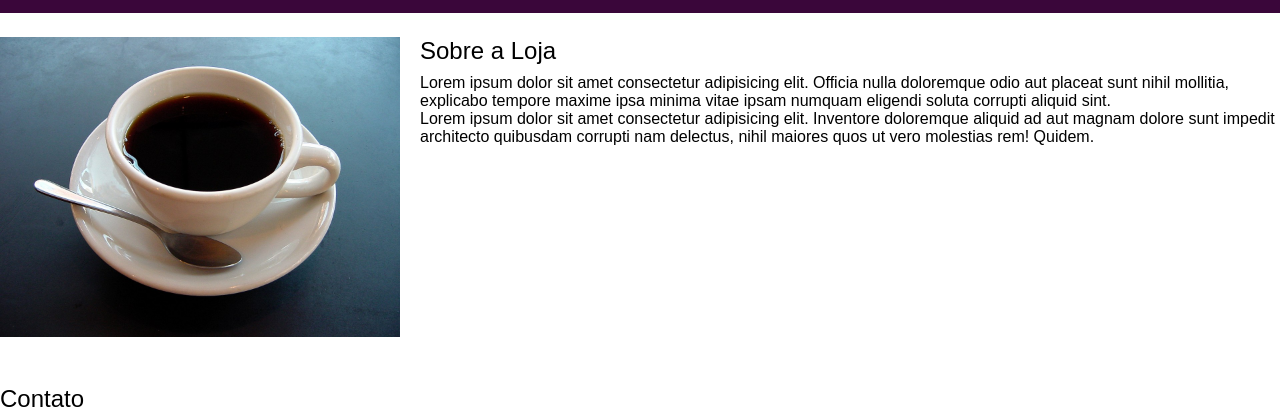
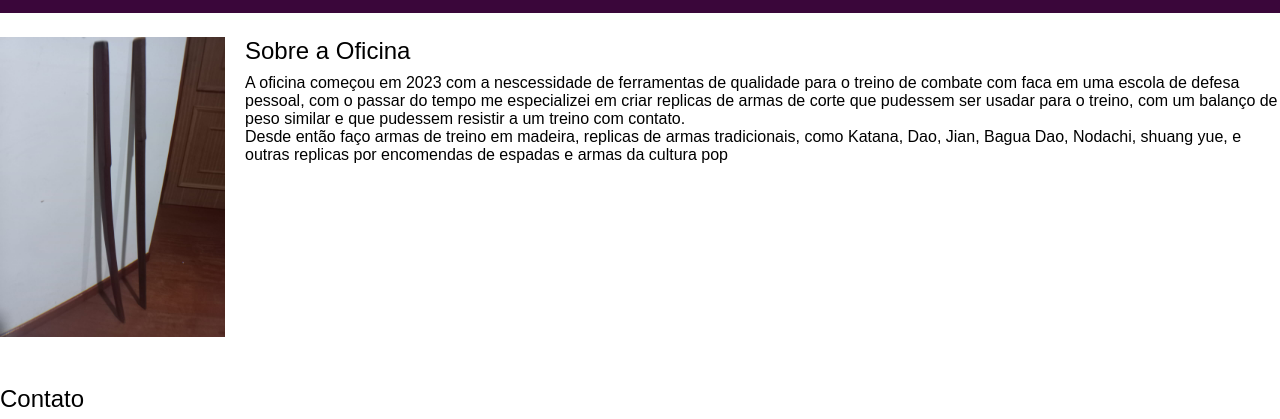
Before and after one commit to Mateus-Rabelo/curso_ebac_frontend, a plain HTML site: page index.html in a window 1280 px wide. Shown: the part 56-475 px from the top of the page. Drawn offline with Linux system fonts and the light colour scheme; a web font is replaced by a local one.

Commit message:
fotos e fontes

```diff
--- a/index.html
+++ b/index.html
@@ -28,14 +28,15 @@
     </header>
     <section id="sobre">
         <div class="cabeçalho">
-            <img src="fotos para oficina/A_small_cup_of_coffee.JPG" alt="AAAA">
+            <img src="fotos para oficina/katana e achangdao.jpg" alt="AAAA">
             <div>
-                <h2>Sobre a Loja</h2>
+                <h2>Sobre a Oficina</h2>
                 <p>
-                    Lorem ipsum dolor sit amet consectetur adipisicing elit. Officia nulla doloremque odio aut placeat sunt nihil mollitia, explicabo tempore maxime ipsa minima vitae ipsam numquam eligendi soluta corrupti aliquid sint.
+                    A oficina começou em 2023 com a nescessidade de ferramentas de qualidade para o treino de combate com faca em uma escola de defesa pessoal, com o passar do tempo me especializei em criar replicas de armas de corte que pudessem ser usadar para o treino, com um balanço de peso similar e que pudessem resistir a um treino com contato.
                 </p>
                 <p>
-                    Lorem ipsum dolor sit amet consectetur adipisicing elit. Inventore doloremque aliquid ad aut magnam dolore sunt impedit architecto quibusdam corrupti nam delectus, nihil maiores quos ut vero molestias rem! Quidem.
+                    Desde então faço armas de treino em madeira, replicas de armas tradicionais, como Katana, Dao, Jian, Bagua Dao, Nodachi, shuang yue, e outras replicas por encomendas de espadas e armas da cultura pop <br>
+
                 </p>
             </div>
         </div>
@@ -58,7 +59,7 @@
                     <h3>Nos acompanhe</h3>
                     <ul class="social-links">
                         <li>
-                            <a href="#" title="Siga-nos no Instagram"><img src="fotos para oficina/isntagram.jpg" alt="Logo do Instagram"></a>
+                            <a href="https://www.instagram.com/mrabelopakua/" title="Siga-nos no Instagram"><img src="fotos para oficina/isntagram.jpg" alt="Logo do Instagram"></a>
                         </li>
                         <li>
                             <a href="#" title="Siga-nos no Facebook"><img src="fotos para oficina/facebook.png" alt="Logo do facebook"></a>
```
Also changed, not shown: changelog.md, fotos para oficina/katana e achangdao.jpg (added).
